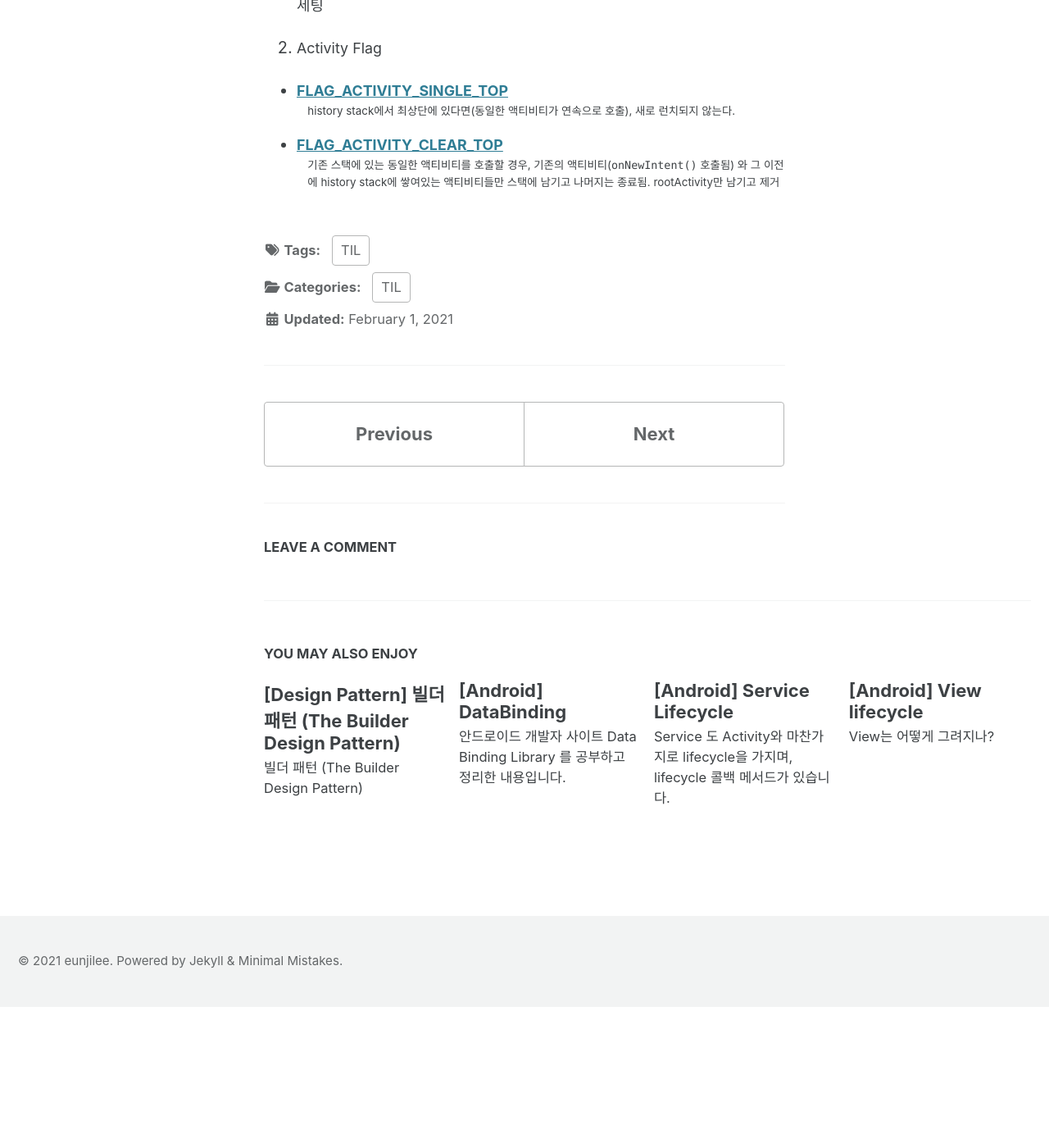
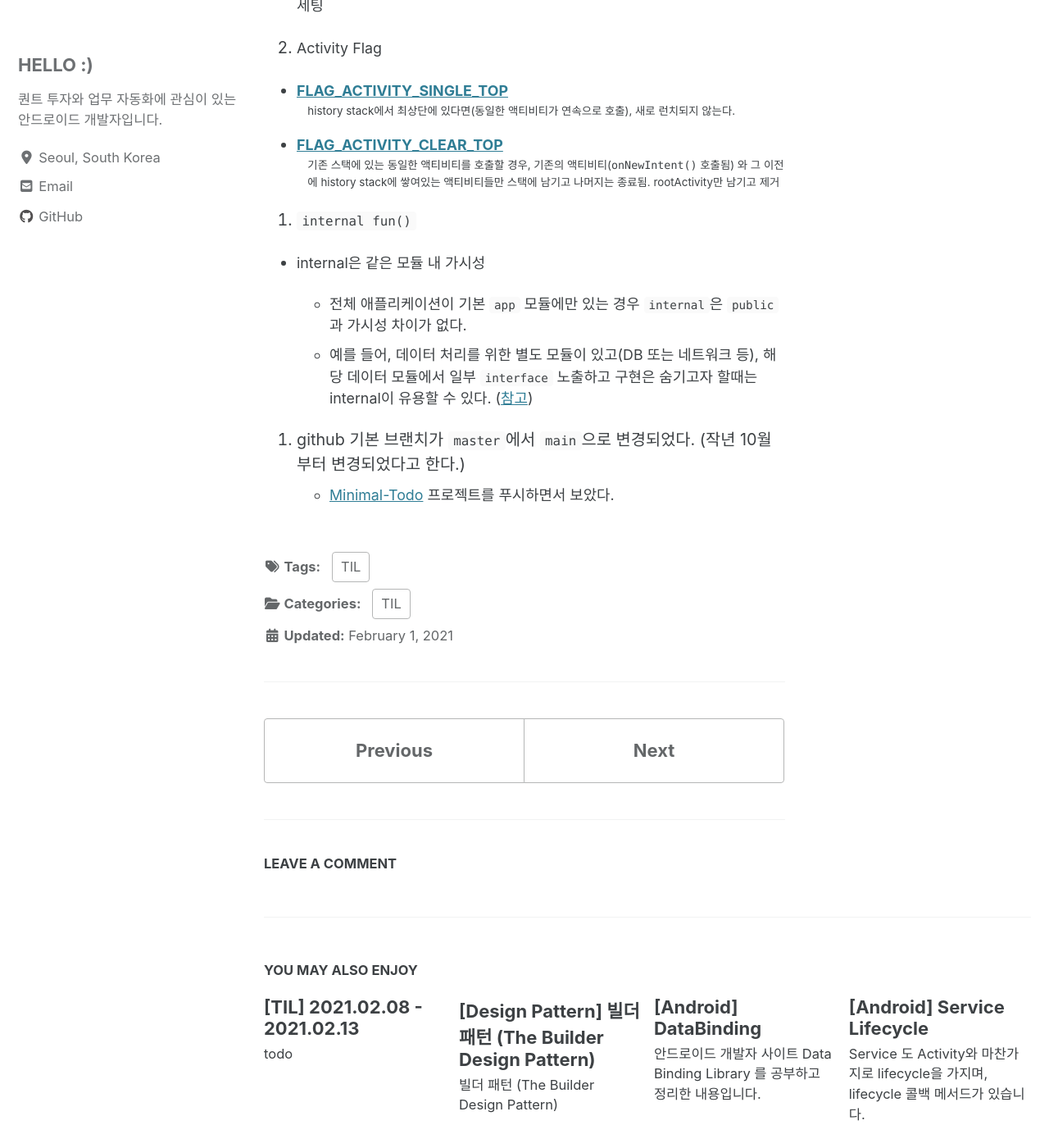
Before and after one commit to dev-eunji/dev-eunji.github.io, a Jekyll site: the page built from _posts/til/2021-02-01-TIL.md, in a window 1280 px wide and 1400 px high, scrolled down 1655 px. Shown: the whole window at 82% size. Built offline with Jekyll 4.4.1, drawn with Linux system fonts in a browser that asks for light colours; cached includes are drawn as plain includes; nearby versions of some CDN libraries; comment, search, counter and statistics services are not loaded; before the commit the page ends 2883 px from its top, so only the background shows below that.

Commit message:
TIL 추가

```diff
--- a/_posts/til/2021-02-01-TIL.md
+++ b/_posts/til/2021-02-01-TIL.md
@@ -11,12 +11,12 @@
 
 - [ ] 클린아키텍처 2독
 - [x] 데이터바인딩
-- [ ] 데이터바인딩 with recyclerview
-- [ ] mvvm과 데이터바인딩, recyclerview 를 활용한 샘플 todo 앱
+- [x] 데이터바인딩 with recyclerview
+- [x] mvvm과 데이터바인딩, recyclerview 를 활용한 샘플 todo 앱
 - [x] Service lifecycle
 - [x] View lifecycle
 - [ ] observer 패턴
-- [ ] strategy 패턴
+- [x] strategy 패턴
 - [x] activity flag
 
 ## What I learned
@@ -63,3 +63,14 @@
 
 - [FLAG_ACTIVITY_CLEAR_TOP](https://developer.android.com/reference/android/content/Intent#FLAG_ACTIVITY_CLEAR_TOP)
   : 기존 스택에 있는 동일한 액티비티를 호출할 경우, 기존의 액티비티(`onNewIntent()` 호출됨) 와 그 이전에 history stack에 쌓여있는 액티비티들만 스택에 남기고 나머지는 종료됨. rootActivity만 남기고 제거
+
+6. `internal fun()`
+
+- internal은 같은 모듈 내 가시성
+
+  - 전체 애플리케이션이 기본 `app` 모듈에만 있는 경우 `internal`은 `public` 과 가시성 차이가 없다.
+  - 예를 들어, 데이터 처리를 위한 별도 모듈이 있고(DB 또는 네트워크 등), 해당 데이터 모듈에서 일부 `interface` 노출하고 구현은 숨기고자 할때는 internal이 유용할 수 있다. ([참고](https://stackoverflow.com/questions/59513329/how-does-the-android-viewmodel-works-internally-internal-working-of-view-model))
+
+7. github 기본 브랜치가 `master`에서 `main`으로 변경되었다.
+   (작년 10월 부터 변경되었다고 한다.)
+   - [Minimal-Todo](https://github.com/dev-eunji/Minimal-Todo) 프로젝트를 푸시하면서 보았다.
```
Also changed, not shown: _posts/til/2021-02-08-TIL.md (added, +16 -0 lines).
